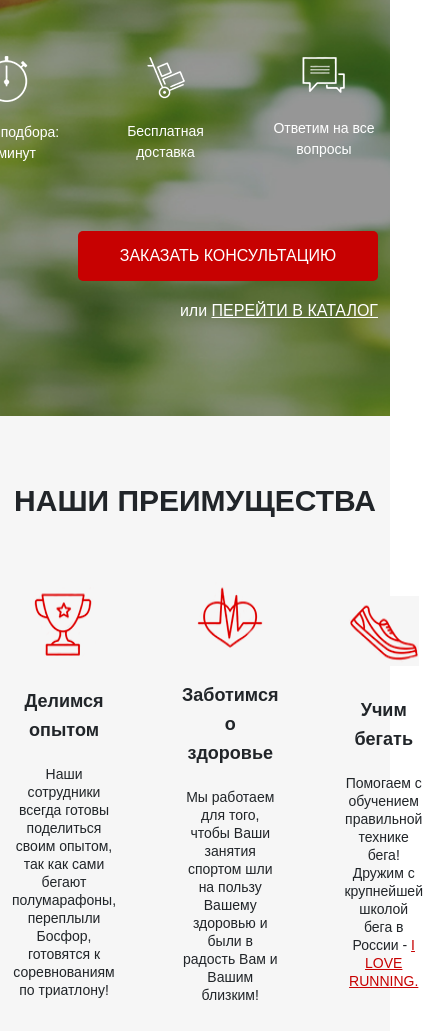
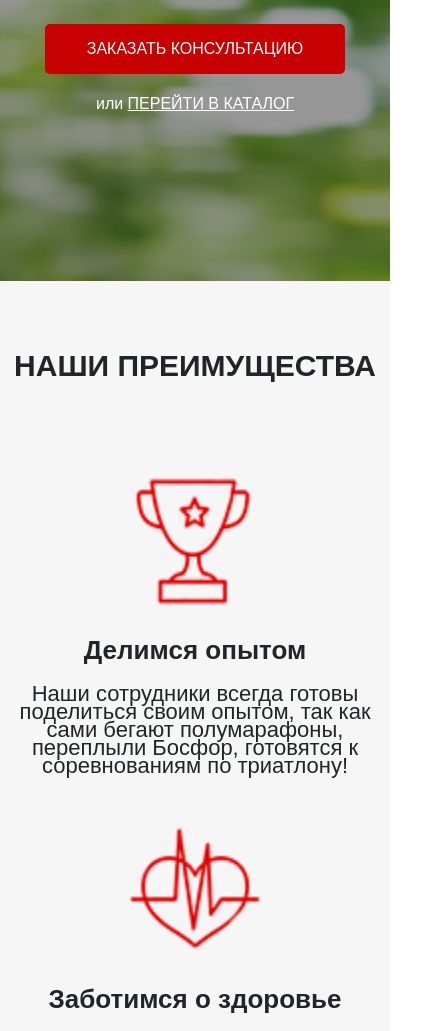
Before and after one commit to Tsk-Andrey078/Pulse, a plain HTML site: page src/index.html in a window 390 px wide. Shown: the part 369-1400 px from the top of the page, 423 px wide, since content can reach past the window. Drawn offline with nearby package versions, Linux system fonts and the light colour scheme; a web font is replaced by a local one.

Commit message:
Android adaptation

```diff
--- a/src/sass/_media.sass
+++ b/src/sass/_media.sass
@@ -2,3 +2,35 @@
     .header
         &__official
             display: none
+    .promo
+        &__wrapper
+            text-align: center
+@media (max-width: 991px)
+    .promo
+        &__wrapper
+            align-items: center
+    .benefits
+        &__block
+            flex-direction: column
+        &__item
+            max-width: 528px
+            margin-right: 0
+            padding: 20px 0 20px 0
+        .icon
+            width: 140px
+            height: 140px
+        &__text
+            font-size: 22px
+        .head
+            font-size: 26px
+@media (max-width: 575px)
+    .promo
+        &__icons
+            display: none
+    .header
+        &__phone
+            font-size: 13px
+        &__contacts
+            .button
+                width: 120px
+                font-size: 10px
--- a/src/sass/style.sass
+++ b/src/sass/style.sass
@@ -3,9 +3,9 @@
 
 @import "general"
 @import "variables"
-@import "media"
 @import "mixins"
 @import "buttons/_buttons"
 @import "header/_header"
 @import "promo/_promo"
 @import "benefits/_benefits"
+@import "media"
```
Also changed, not shown: src/css/style.min.css.
